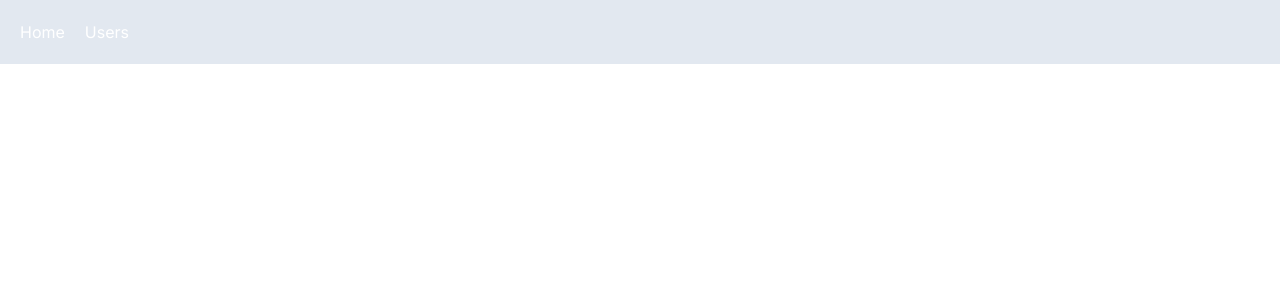
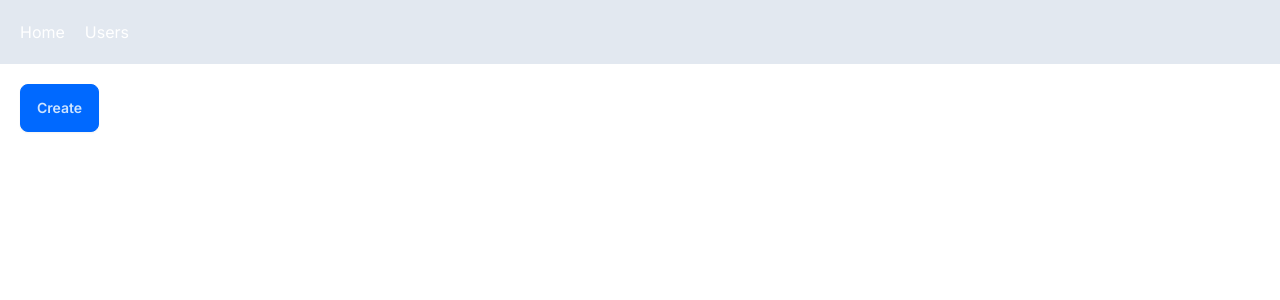
Before and after one commit to petia-duskin/learn-nextjs, a Next.js app: page /users/new in a window 1280 px wide. Shown: the top 300 px of the page. Built offline with nearby package versions, Linux system fonts and the light colour scheme.

Commit message:
programmatic navigation

```diff
--- a/app/users/new/page.tsx
+++ b/app/users/new/page.tsx
@@ -1,11 +1,14 @@
+'use client';
 
+import {useRouter} from "next/navigation";
 
-const UsersNew = () => {
+const NewUserPage = () => {
+    const router = useRouter();
     return (
         <div>
-
+            <button className="btn btn-primary" onClick={() => router.push("/users")}>Create</button>
         </div>
     )
 }
 
-export default UsersNew;
+export default NewUserPage;
--- a/app/users/page.tsx
+++ b/app/users/page.tsx
@@ -1,4 +1,5 @@
 import UserTable from "@/app/users/UserTable";
+import Link from "next/link";
 
 interface Props {
     searchParams: {
@@ -10,6 +11,7 @@
     return (
         <>
             <h1>Users</h1>
+            <Link href="/users/new" className="btn">New User</Link>
             <UserTable sortOrder={sortOrder} />
         </>
     )
```
